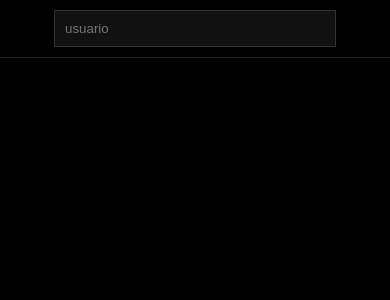
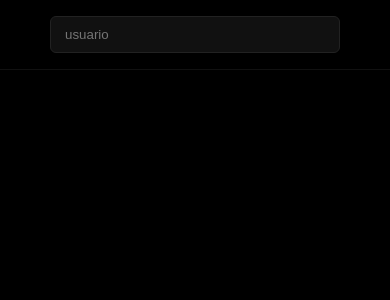
Before and after one commit to KajiiNarumi/iasuarezv, a Jekyll site: the page blue.html, which Jekyll copies as it is, in a window 390 px wide. Shown: the top 300 px of the page. Built offline with Jekyll 4.4.1, drawn with Linux system fonts in a browser that asks for light colours.

Commit message:
Refactor modal and styling in blue.html

```diff
--- a/blue.html
+++ b/blue.html
@@ -13,42 +13,41 @@
 }
 
 header {
-  padding: 10px;
+  padding: 16px;
   text-align: center;
-  border-bottom: 1px solid #222;
+  border-bottom: 1px solid #111;
 }
 
 input {
-  padding: 10px;
+  padding: 10px 14px;
   background: #111;
-  border: 1px solid #333;
+  border: 1px solid #222;
   color: #fff;
   width: 260px;
+  border-radius: 6px;
 }
 
 .grid {
   display: grid;
   grid-template-columns: repeat(3, 1fr);
-  gap: 6px;
-  padding: 6px;
-}
-
-.card {
-  cursor: pointer;
+  gap: 12px;
+  padding: 16px;
 }
 
 .card img {
   width: 100%;
-  aspect-ratio: 1 / 1;
+  aspect-ratio: 1/1;
   object-fit: cover;
-  display: block;
+  border-radius: 8px;
+  cursor: pointer;
 }
 
 /* MODAL */
+
 .modal {
   position: fixed;
   inset: 0;
-  background: rgba(0,0,0,0.95);
+  background: rgba(0,0,0,0.96);
   display: none;
   z-index: 999;
 }
@@ -57,37 +56,77 @@
   display: flex;
 }
 
-.modal-content {
+.modal-wrapper {
   display: flex;
-  width: 100%;
-  height: 100%;
+  width: 90%;
+  height: 90%;
+  margin: auto;
+  gap: 40px;
 }
 
-.modal img {
-  max-width: 60%;
-  object-fit: contain;
+.modal-img {
+  flex: 1.2;
+  display: flex;
+  align-items: center;
+  justify-content: center;
+}
+
+.modal-img img {
+  max-width: 100%;
+  max-height: 100%;
+  border-radius: 10px;
 }
 
 .modal-text {
-  padding: 20px;
-  width: 40%;
+  flex: 0.8;
   overflow-y: auto;
+  padding-right: 10px;
+}
+
+.modal-text p {
+  line-height: 1.5;
+  font-size: 15px;
+  color: #ccc;
+}
+
+/* botón cerrar */
+.close {
+  position: absolute;
+  top: 20px;
+  right: 20px;
+  font-size: 22px;
+  cursor: pointer;
+  color: #aaa;
 }
 
 /* móvil */
 @media (max-width: 700px) {
-  .modal-content {
-    flex-direction: column;
+  .grid {
+    gap: 6px;
+    padding: 6px;
   }
 
-  .modal img {
-    max-width: 100%;
+  .modal-wrapper {
+    flex-direction: column;
+    height: 100%;
+    width: 100%;
+    padding: 20px;
+    gap: 20px;
+  }
+
+  .modal-img {
+    flex: none;
     max-height: 60%;
   }
 
   .modal-text {
-    width: 100%;
-    height: 40%;
+    flex: none;
+    max-height: 40%;
+    overflow-y: auto;
+  }
+
+  .modal-text p {
+    font-size: 16px;
   }
 }
 </style>
@@ -102,9 +141,16 @@
 <div class="grid" id="gallery"></div>
 
 <div class="modal" id="modal">
-  <div class="modal-content">
-    <img id="modalImg">
-    <div class="modal-text" id="modalText"></div>
+  <div class="close" id="closeBtn">✕</div>
+
+  <div class="modal-wrapper">
+    <div class="modal-img">
+      <img id="modalImg">
+    </div>
+
+    <div class="modal-text">
+      <p id="modalText"></p>
+    </div>
   </div>
 </div>
 
```
Also changed, not shown: other parts of blue.html (+8 -10 lines).
